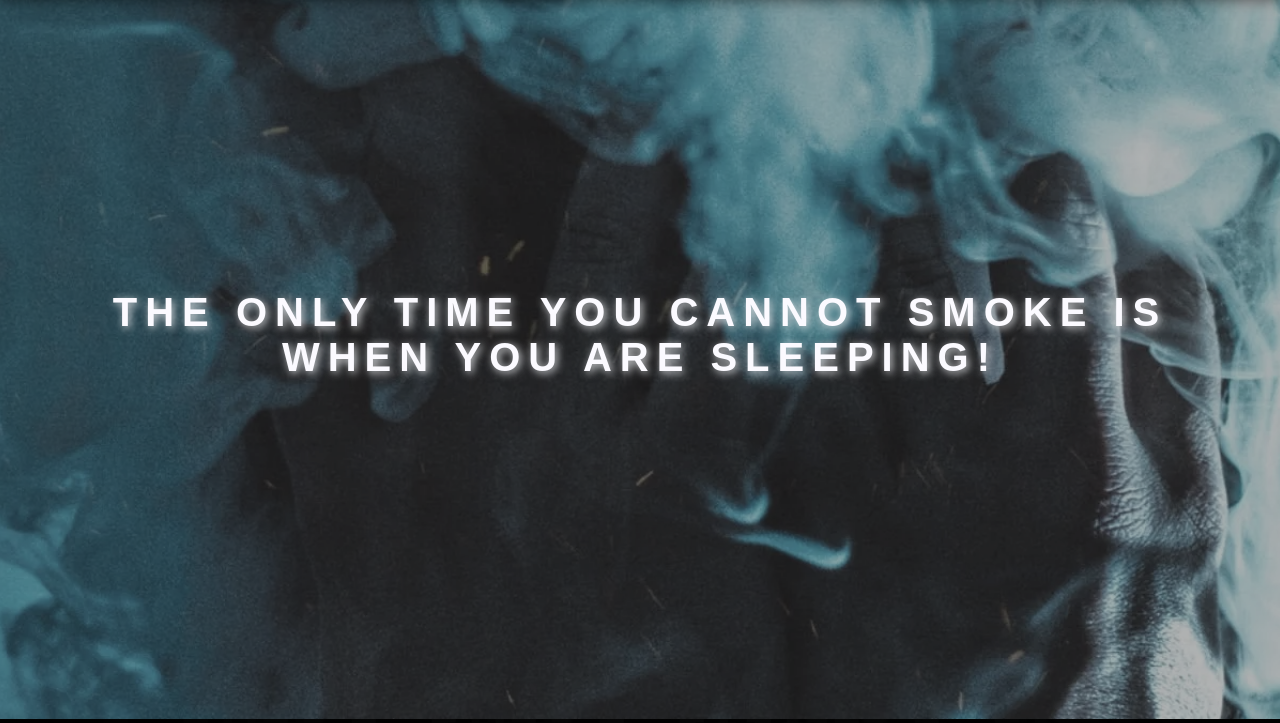
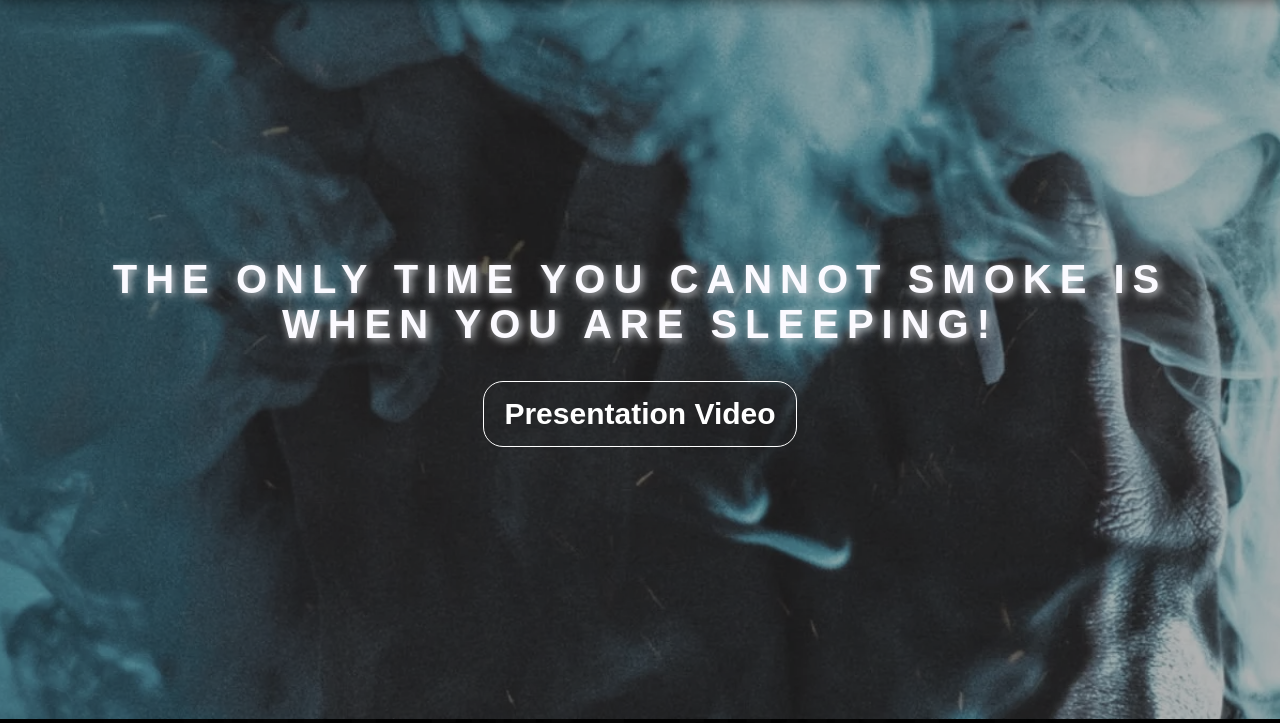
Before and after one commit to KhueHoangMinh/BRUHHH_Vape_E_commerce, a PHP site: page /home.php in a window 1280 px wide. Shown: the part 81-804 px from the top of the page. Run offline with PHP 8.4, Linux system fonts and the light colour scheme; data that the repository does not hold is empty; some web fonts are replaced.

Commit message:
Add files via upload

```diff
--- a/Assign2/css/style.css
+++ b/Assign2/css/style.css
@@ -291,15 +291,16 @@ nav {
     justify-content: center;
     overflow: hidden;
     flex-direction: column;
-}
-
-#banner ~ div {
+    top: 80px;
+}
+
+/* #banner ~ div {
     position: relative;
     height: calc(100vh - 80px);
     width: 100vw;
     background-color: transparent;
     z-index: 100;
-}
+} */
 
 #banner #banner-images {
     height: 100%;
@@ -388,8 +389,17 @@ nav {
     }
 }
 
-#banner h1 {
+#banner-caption {
     position: absolute;
+    width: 90%;
+    display: flex;
+    flex-direction: column;
+    align-items: center;
+    justify-content: center;
+}
+
+
+#banner-caption h1 {
     font-family: url('https://fonts.googleapis.com/css2?family=Syncopate&display=swap');
     font-size: 40px;
     letter-spacing: 8px;
@@ -400,8 +410,29 @@ nav {
     text-transform: uppercase;
     margin-top: -14px;
     text-align: center;
-    width: 90%;
-}
+}
+
+
+#banner-caption a {
+    font-size: 30px;
+    font-weight: 700;
+    color: white;
+    text-decoration: none;
+    margin: 0 auto;
+    display: block;
+    transition: 0.2s ease-in-out;
+    text-align: center;
+    border: 1px solid white;
+    padding: 15px 20px;
+    border-radius: 20px;
+    z-index: 10;
+}
+
+#banner-caption a:hover {
+    color: black;
+    background-color: white;
+}
+
 
 @keyframes color-cycle {
     0% {
@@ -431,6 +462,10 @@ nav {
     background-size: fill;
     background-repeat: repeat;
     animation: bg-move 80s infinite linear;
+}
+
+.home-intro {
+    margin-top: calc(100vh - 80px);
 }
 
 #intro-background {
--- a/Assign2/home.php
+++ b/Assign2/home.php
@@ -26,12 +26,14 @@
                             <img src="images/home/colorfulsmoke.jpg" alt=""/>
                             <img src="images/home/banner.webp" alt=""/>
                         </div>
-                        <h1>The only time you cannot smoke is when you are sleeping!</h1>
+                        <div id="banner-caption">
+                            <h1>The only time you cannot smoke is when you are sleeping!</h1>
+                            <a href="https://youtube.com">Presentation Video</a>
+                        </div>
                     </div>
-                    <div></div>
                 </section>
                 <section>
-                    <div id="introduction">
+                    <div id="introduction" class="home-intro">
                         <div id="intro-background">
                             <h2>Welcome to BRUHHH</h2>
                             <img class="divider" src="images/divider.png" alt=""/>
--- a/Assign2/settings.php
+++ b/Assign2/settings.php
@@ -1,11 +1,11 @@
 <?php
-    $host = "feenix-mariadb.swin.edu.au";
-    $user = "s104221423";
-    $password = "180304";
-    $sql_db = "s104221423_db";
+    // $host = "feenix-mariadb.swin.edu.au";
+    // $user = "s104221423";
+    // $password = "180304";
+    // $sql_db = "s104221423_db";
 
-    $host1 = "localhost";
-    $user1 = "root";
-    $password1 ="";
-    $sql_db1 = "localdb";
+    $host = "localhost";
+    $user = "root";
+    $password ="";
+    $sql_db = "local_db";
 ?>
```
Also changed, not shown: Assign2/checkout.php (+26 -9 lines), Assign2/process_order.php (+11 -1 lines).
